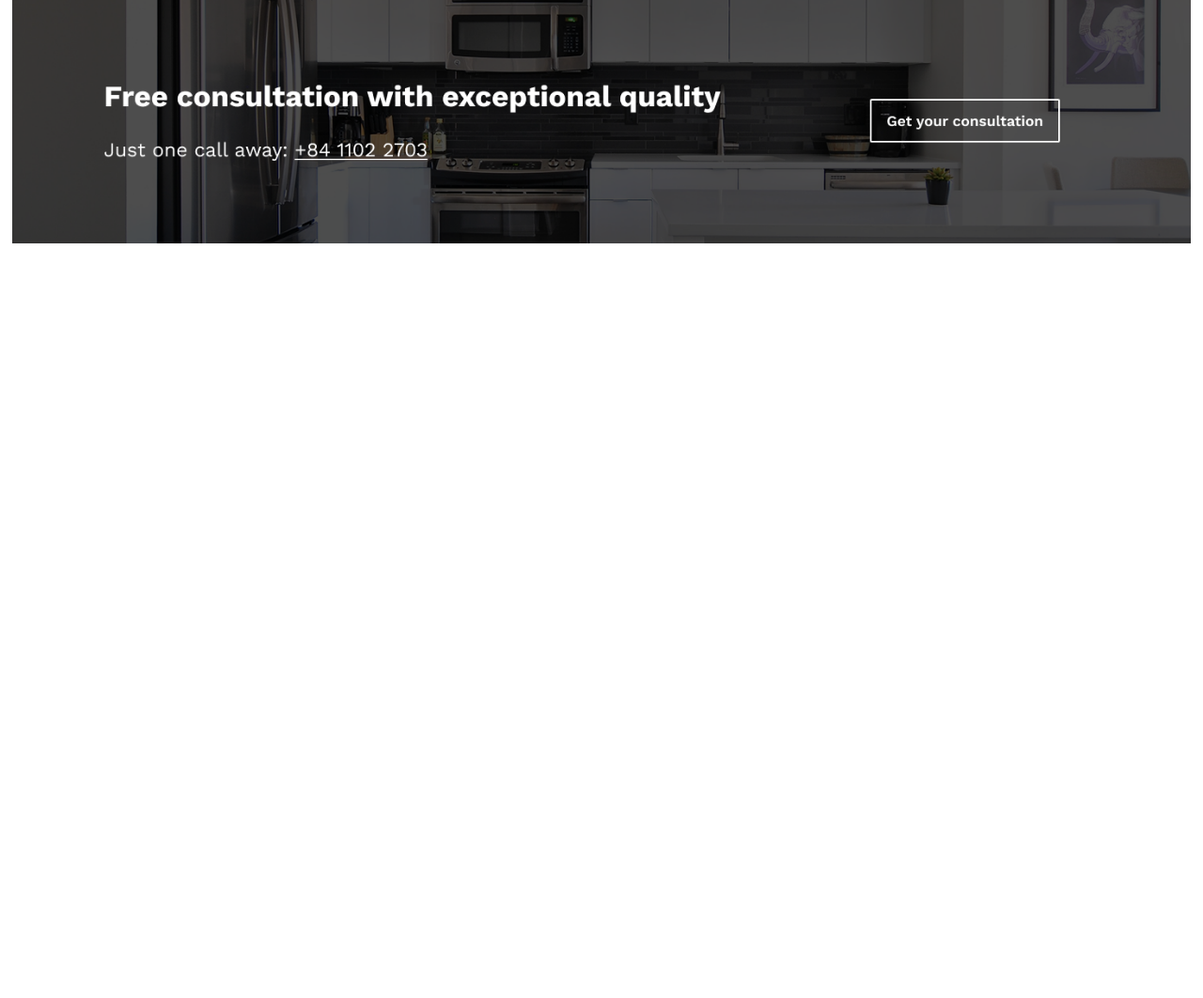
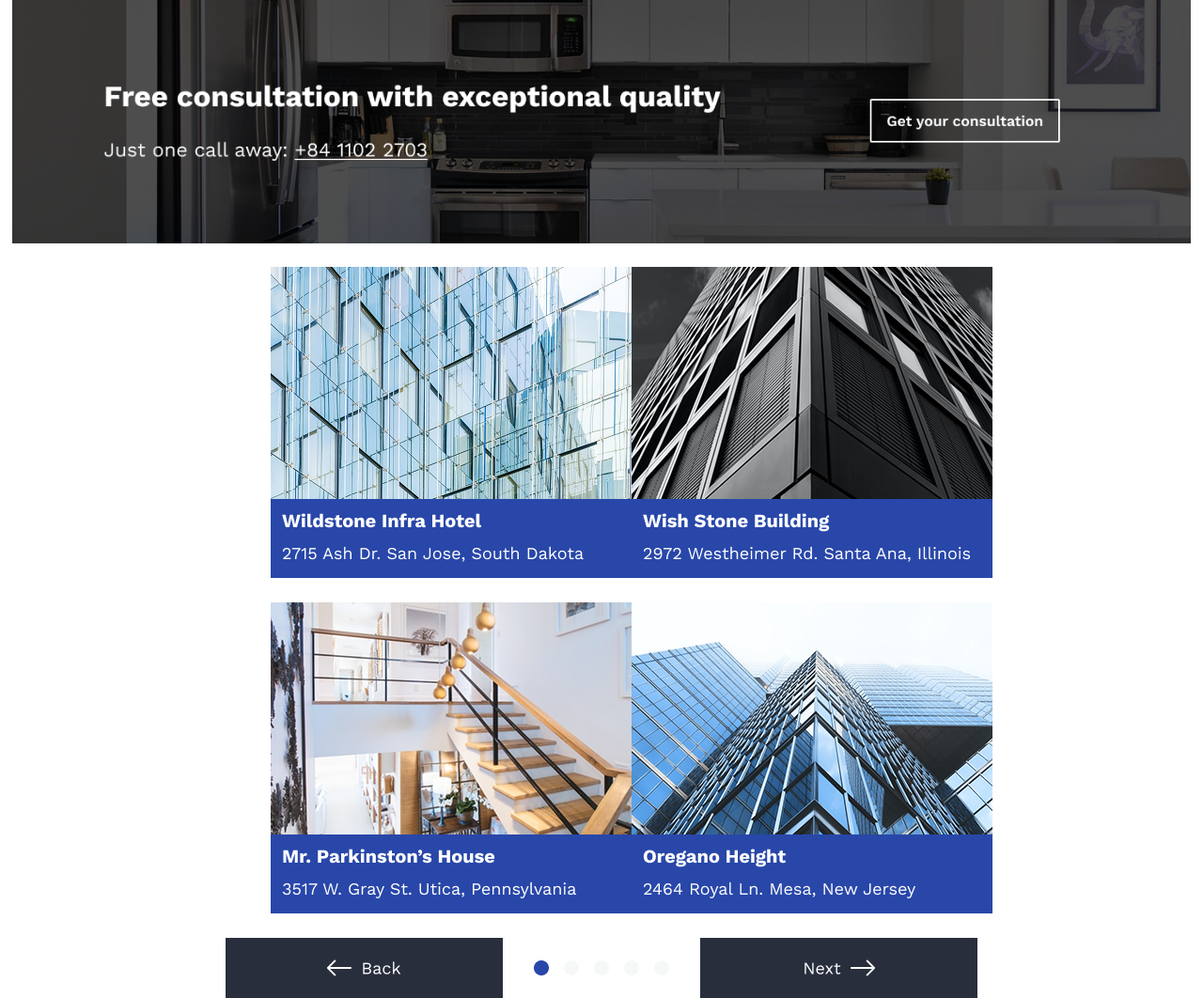
Before and after one commit to ParvizSodatov/lesson-6-homeWork, a website: page src/index.html in a window 1280 px wide. Shown: the part 2180-3242 px from the top of the page at 94% size. Before the commit the page ends 2439 px from the top, so only its background shows below. Drawn offline with Linux system fonts and the light colour scheme.

Commit message:
add section_6

```diff
--- a/src/index.html
+++ b/src/index.html
@@ -69,8 +69,19 @@
 <section>
     <img src="./Ads.png" alt="" class="w-[98%] m-auto">
 </section>
-<section></section>
+<section class="mt-[2%]">
+    <div class="md:flex justify-around w-[55%] m-auto">
+        <img src="./ProjectCard (1).png" alt="">
+        <img src="./ProjectCard (2).png" alt="" class="">
+    </div>
+    <div class="md:flex justify-around w-[55%] m-auto mt-[2%]">
+        <img src="./ProjectCard (3).png" alt="">
+        <img src="./ProjectCard (4).png" alt="">
+    </div>
+    <img src="./navigation.png" alt="" class="m-auto mt-[2%] px-5">
+</section>
     </main>
+
 </body>
 
 </html>
```
Also changed, not shown: src/navigation.png (added), src/output.css.
